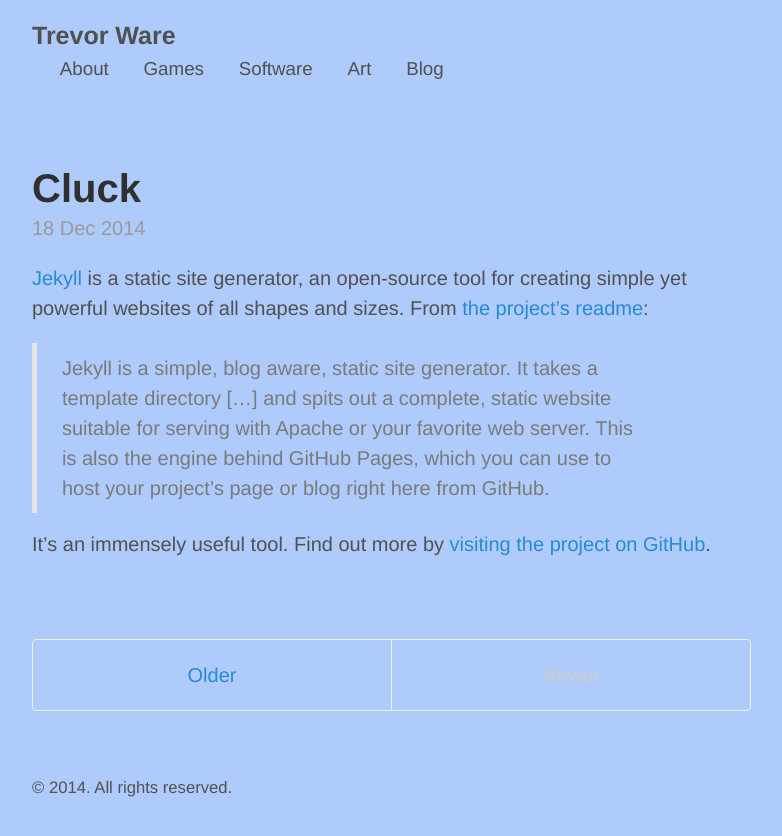
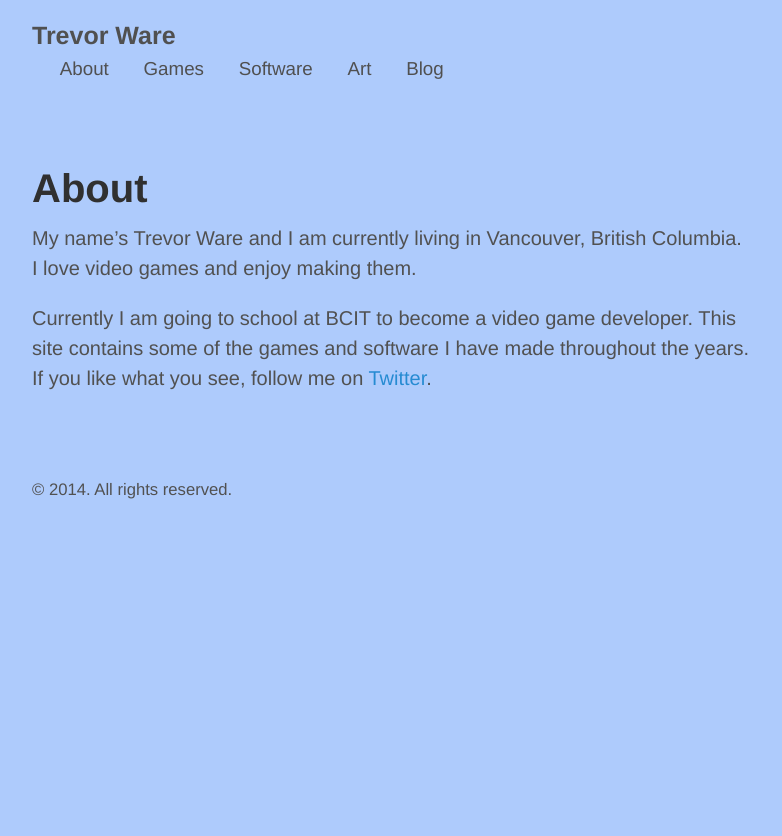
Before and after one commit to twarrre/twarrre.github.io, a Jekyll site: the page built from index.md, in a window 1280 px wide. Shown: the top 836 px of the page, without its empty margins (248-1030 px from the left). Built offline with Jekyll 4.4.1, drawn with Linux system fonts in a browser that asks for light colours; the list of posts is cut into pages by our own code.

Commit message:
change the index so that it is my about page.

```diff
--- a/index.html
+++ /dev/null
@@ -1,37 +0,0 @@
----
-layout: default
-title: Home
----
-
-<div class="posts">
-  {% for post in paginator.posts %}
-  <article class="post">
-    <h1 class="post-title">
-      <a href="{{ post.url }}">
-        {{ post.title }}
-      </a>
-    </h1>
-
-    <time datetime="{{ post.date | date_to_xmlschema }}" class="post-date">{{ post.date | date_to_string }}</time>
-
-    {{ post.content }}
-  </article>
-  {% endfor %}
-</div>
-
-<div class="pagination">
-  {% if paginator.next_page %}
-    <a class="pagination-item older" href="{{ site.baseurl }}page{{paginator.next_page}}">Older</a>
-  {% else %}
-    <span class="pagination-item older">Older</span>
-  {% endif %}
-  {% if paginator.previous_page %}
-    {% if paginator.page == 2 %}
-      <a class="pagination-item newer" href="{{ site.baseurl }}">Newer</a>
-    {% else %}
-      <a class="pagination-item newer" href="{{ site.baseurl }}page{{paginator.previous_page}}">Newer</a>
-    {% endif %}
-  {% else %}
-    <span class="pagination-item newer">Newer</span>
-  {% endif %}
-</div>
--- /dev/null
+++ b/index.md
@@ -0,0 +1,8 @@
+---
+layout: page
+title: About
+---
+
+My name's Trevor Ware and I am currently living in Vancouver, British Columbia. I love video games and enjoy making them.
+
+Currently I am going to school at BCIT to become a video game developer. This site contains some of the games and software I have made throughout the years. If you like what you see, follow me on [Twitter](https://twitter.com/twarrre).
```
Also changed, not shown: art.md (+0 -3 lines), blog.md (+0 -3 lines), games.md (+0 -3 lines), software.md (+0 -3 lines).
